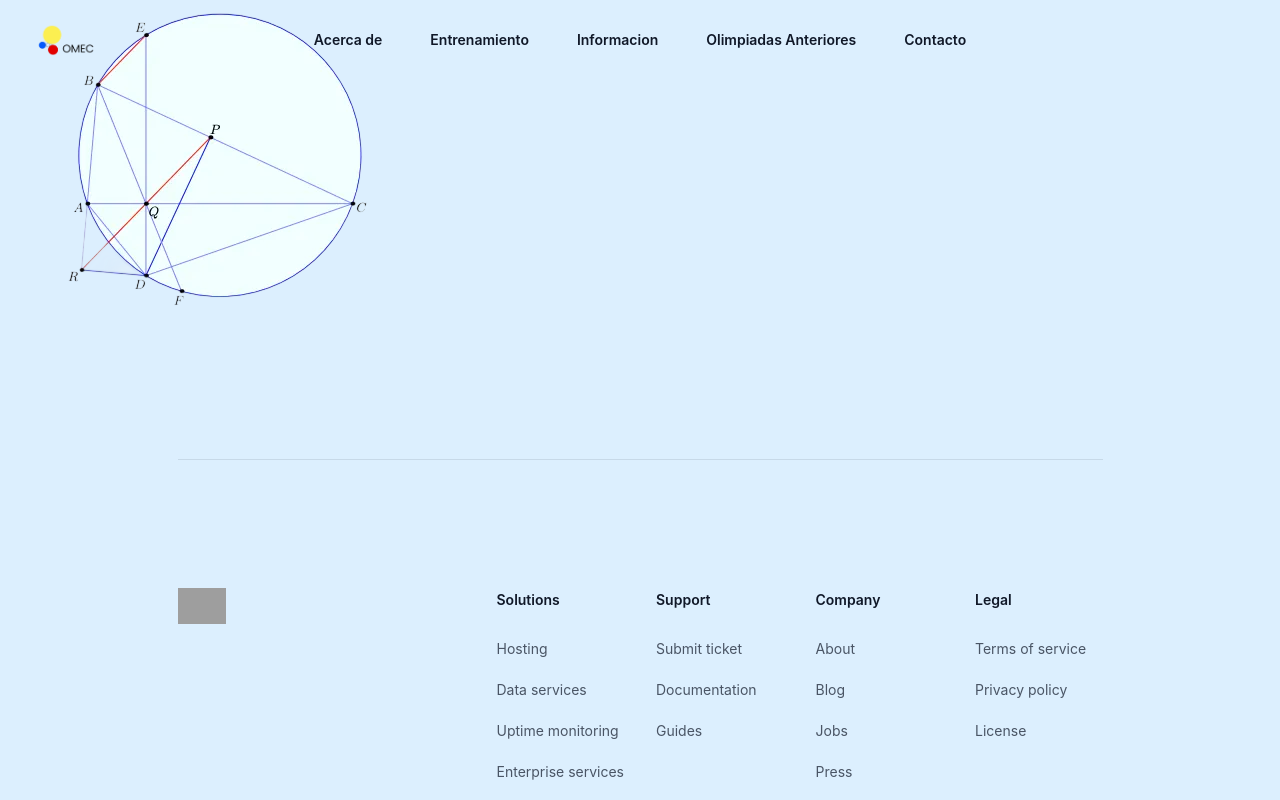
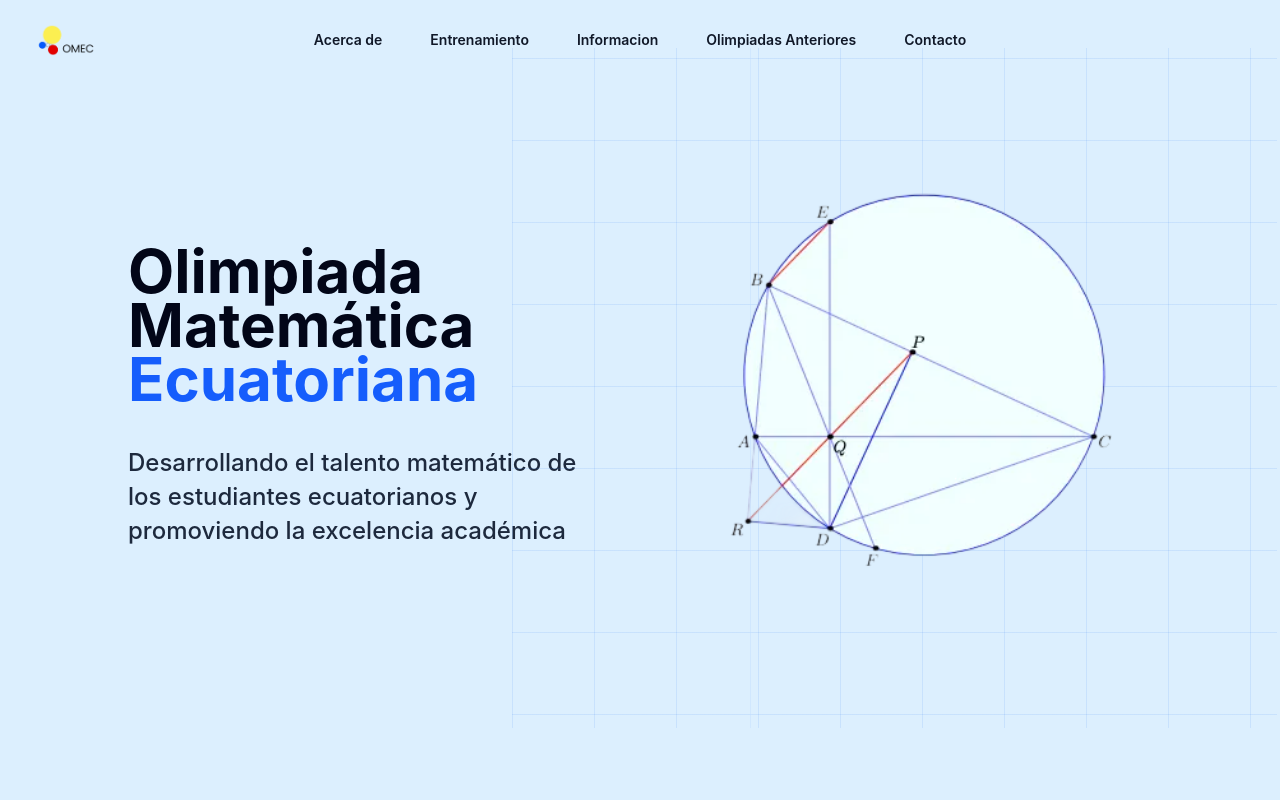
Before and after one commit to adriandelgado/omec-webpage, a SvelteKit app: page / in a window 1280 px wide. Shown: the top 800 px of the page. Built offline with nearby package versions, Linux system fonts and the light colour scheme; grey boxes are pictures that could not be loaded.

Commit message:
feat: update homepage hero layout

```diff
--- a/src/routes/hero.svelte
+++ b/src/routes/hero.svelte
@@ -1,5 +1,38 @@
 <script lang="ts">
-	import hero from "$lib/assets/hero.png";
+	import hero_image from "$lib/assets/hero.png";
 </script>
 
-<img src={hero} alt="Problema de geometría olímpica" />
+<section class="overflow-hidden" aria-labelledby="hero-title">
+	<div
+		class="mx-auto grid min-h-185.5 max-w-480 items-center gap-10 px-6 py-12 sm:px-10 lg:grid-cols-[minmax(0,1.02fr)_minmax(0,1.2fr)] lg:gap-6 lg:px-16 xl:px-20"
+	>
+		<div class="flex max-w-175 flex-col justify-center self-center pt-4 lg:pl-8 xl:pl-12">
+			<h1 id="hero-title" class="max-w-160 text-[3.75rem] leading-[0.9] font-bold text-slate-950">
+				<span class="block">Olimpiada</span>
+				<span class="block">Matemática</span>
+				<span class="block text-blue-600">Ecuatoriana</span>
+			</h1>
+
+			<p class="mt-10 max-w-155 text-[1.5rem] leading-[1.42] font-medium text-slate-800">
+				Desarrollando el talento matemático de los estudiantes ecuatorianos y promoviendo la
+				excelencia académica
+			</p>
+		</div>
+
+		<div class="relative flex min-h-110 items-center justify-center self-stretch lg:min-h-170">
+			<div
+				class="absolute inset-y-0 right-[-14vw] -left-16 bg-[linear-gradient(to_right,rgba(59,130,246,0.12)_1px,transparent_1px),linear-gradient(to_bottom,rgba(59,130,246,0.12)_1px,transparent_1px)] bg-size-[82px_82px] bg-position-[0_10px] lg:right-[-10vw] lg:-left-24 xl:right-[-6vw]"
+				aria-hidden="true"
+			></div>
+			<div class="absolute inset-y-0 left-[24%] w-px bg-blue-200/40" aria-hidden="true"></div>
+
+			<div class="relative z-10 w-full max-w-245 translate-x-[4%] lg:translate-x-[6%]">
+				<img
+					src={hero_image}
+					alt="Problema de geometría olímpica"
+					class="block h-auto w-full object-contain select-none"
+				/>
+			</div>
+		</div>
+	</div>
+</section>
```
